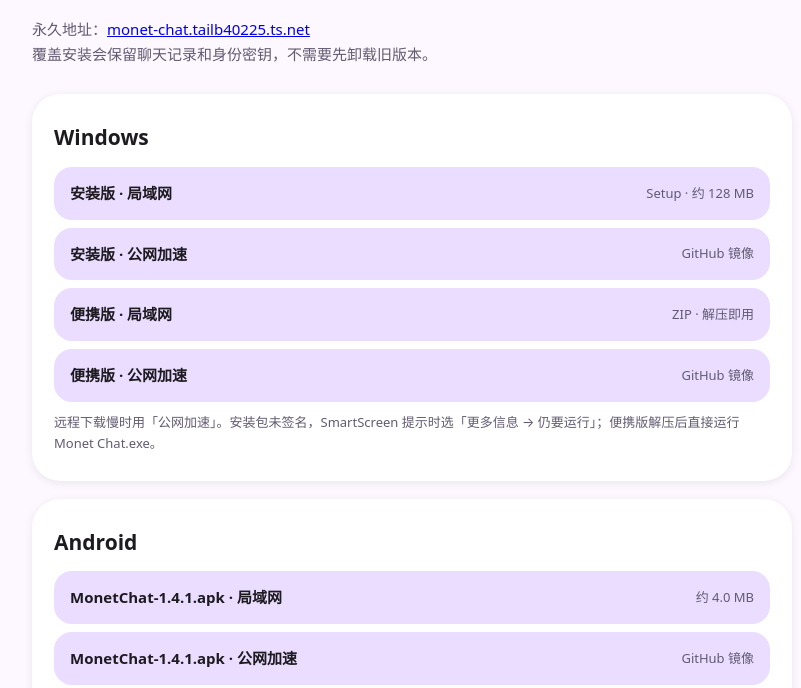
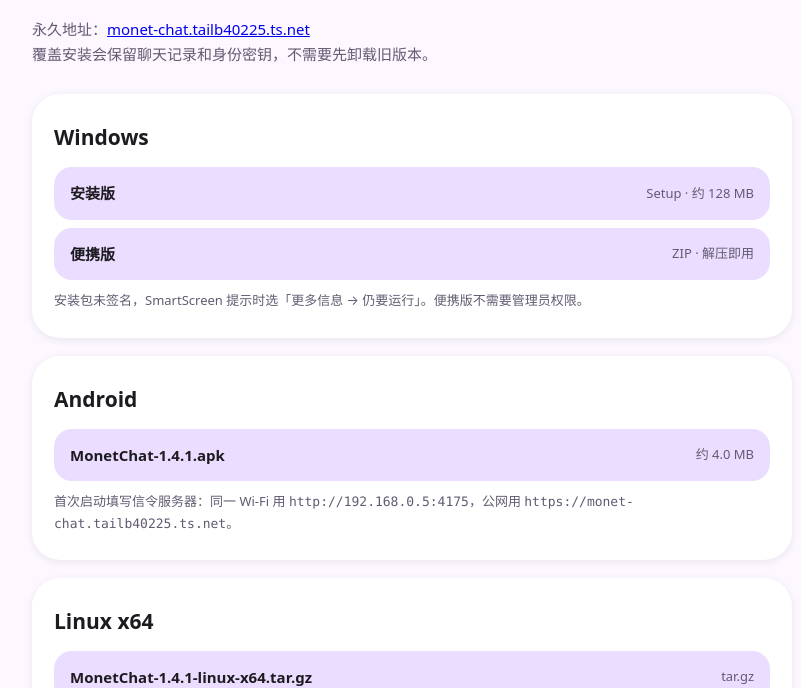
Before and after one commit to 9527-tech/monet-chat, an Electron app: page downloads.html in a window 1280 px wide. Shown: the part 117-805 px from the top of the page, without its empty margins (228-1029 px from the left). Drawn offline with Linux system fonts and the light colour scheme.

Commit message:
1.4.1: portable zip, final checksums and install notes

```diff
--- a/downloads.html
+++ b/downloads.html
@@ -35,24 +35,20 @@
 
   <section class="card">
     <h2>Windows</h2>
-    <a class="dl" href="./release/MonetChat-Setup-1.4.1.exe">安装版 · 局域网 <span>Setup · 约 128 MB</span></a>
-    <a class="dl" href="https://gh-proxy.com/https://github.com/9527-tech/monet-chat/releases/download/v1.4.1/MonetChat-Setup-1.4.1.exe">安装版 · 公网加速 <span>GitHub 镜像</span></a>
-    <a class="dl" href="./release/MonetChat-1.4.1-win64-portable.zip">便携版 · 局域网 <span>ZIP · 解压即用</span></a>
-    <a class="dl" href="https://gh-proxy.com/https://github.com/9527-tech/monet-chat/releases/download/v1.4.1/MonetChat-1.4.1-win64-portable.zip">便携版 · 公网加速 <span>GitHub 镜像</span></a>
-    <p class="note">远程下载慢时用「公网加速」。安装包未签名，SmartScreen 提示时选「更多信息 → 仍要运行」；便携版解压后直接运行 Monet Chat.exe。</p>
+    <a class="dl" href="./release/MonetChat-Setup-1.4.1.exe">安装版 <span>Setup · 约 128 MB</span></a>
+    <a class="dl" href="./release/MonetChat-1.4.1-win64-portable.zip">便携版 <span>ZIP · 解压即用</span></a>
+    <p class="note">安装包未签名，SmartScreen 提示时选「更多信息 → 仍要运行」。便携版不需要管理员权限。</p>
   </section>
 
   <section class="card">
     <h2>Android</h2>
-    <a class="dl" href="./release/MonetChat-1.4.1.apk">MonetChat-1.4.1.apk · 局域网 <span>约 4.0 MB</span></a>
-    <a class="dl" href="https://gh-proxy.com/https://github.com/9527-tech/monet-chat/releases/download/v1.4.1/MonetChat-1.4.1.apk">MonetChat-1.4.1.apk · 公网加速 <span>GitHub 镜像</span></a>
+    <a class="dl" href="./release/MonetChat-1.4.1.apk">MonetChat-1.4.1.apk <span>约 4.0 MB</span></a>
     <p class="note">首次启动填写信令服务器：同一 Wi-Fi 用 <code>http://192.168.0.5:4175</code>，公网用 <code>https://monet-chat.tailb40225.ts.net</code>。</p>
   </section>
 
   <section class="card">
     <h2>Linux x64</h2>
-    <a class="dl" href="./release/MonetChat-1.4.1-linux-x64.tar.gz">MonetChat-1.4.1-linux-x64.tar.gz <span>tar.gz · 局域网</span></a>
-    <a class="dl" href="https://gh-proxy.com/https://github.com/9527-tech/monet-chat/releases/download/v1.4.1/MonetChat-1.4.1-linux-x64.tar.gz">MonetChat-1.4.1-linux-x64.tar.gz <span>公网加速</span></a>
+    <a class="dl" href="./release/MonetChat-1.4.1-linux-x64.tar.gz">MonetChat-1.4.1-linux-x64.tar.gz <span>tar.gz</span></a>
     <pre>tar -xzf MonetChat-1.4.1-linux-x64.tar.gz
 cd linux-unpacked
 chmod +x monet-chat
```
